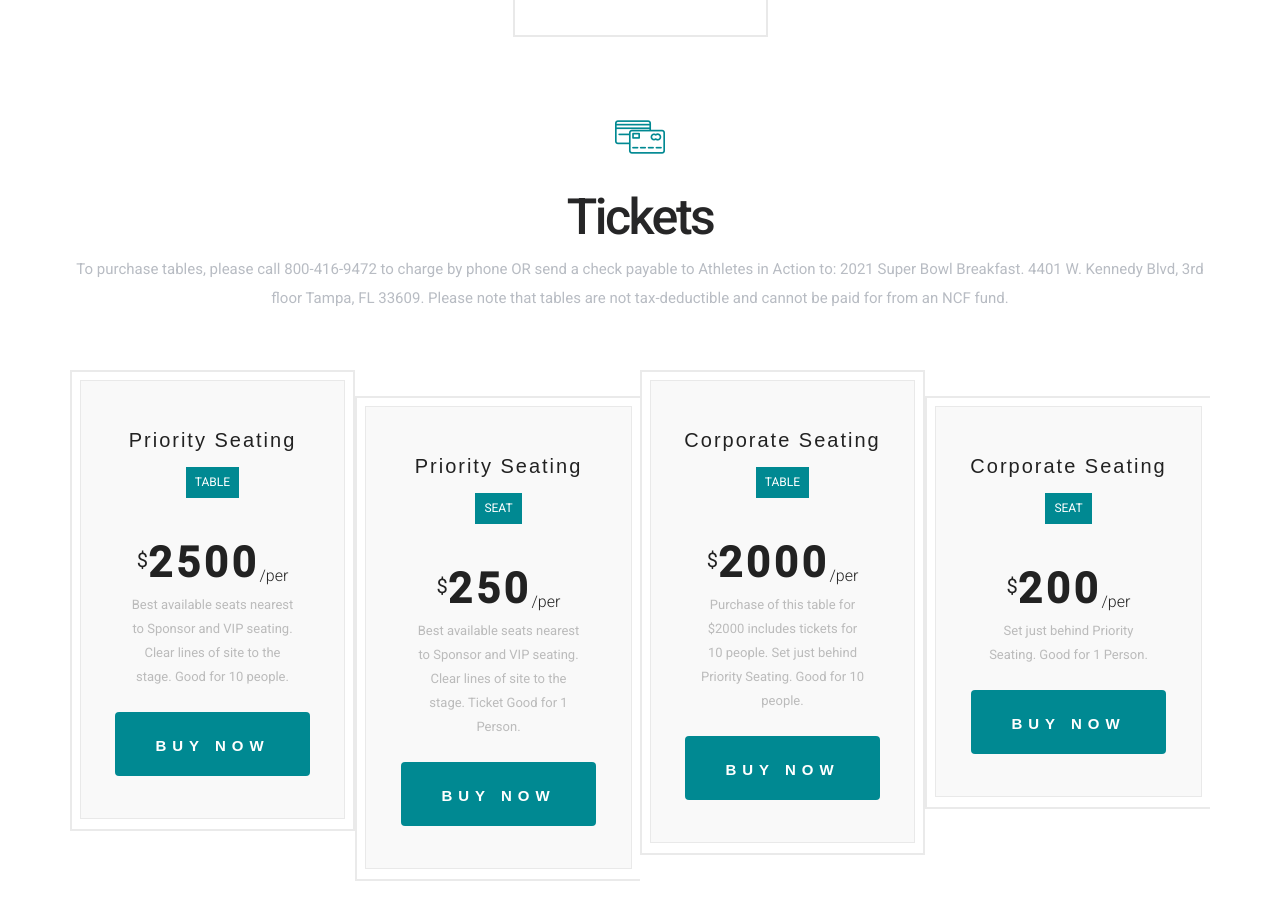
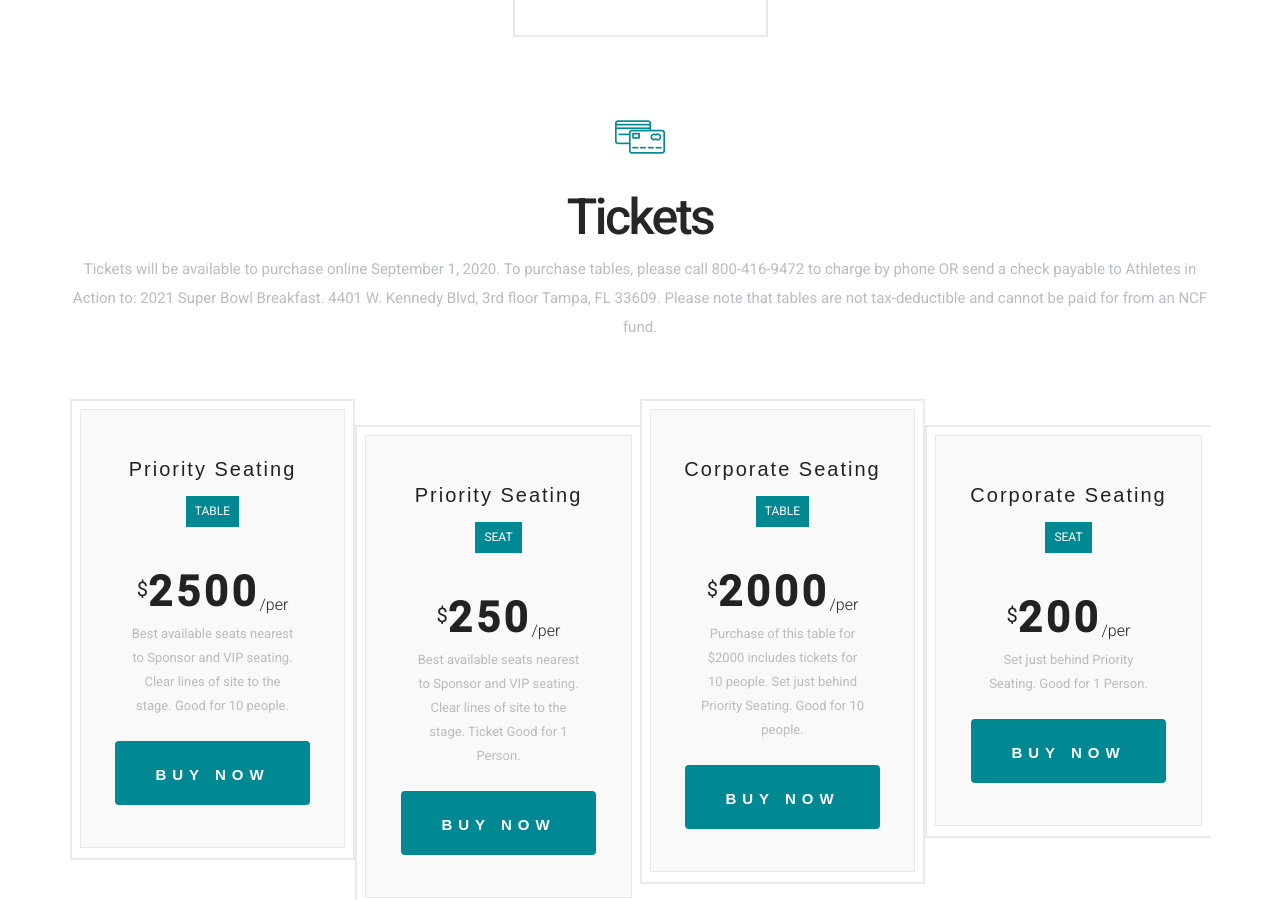
Before and after one commit to AIAUSA/Superbowl, a Jekyll site: the page built from index.md, in a window 1280 px wide and 900 px high, scrolled down 4056 px. Built offline with Jekyll 4.4.1, drawn with Linux system fonts in a browser that asks for light colours; some web fonts are replaced; comment, search, counter and statistics services are not loaded.

Commit message:
Update from Forestry.io AIA Digital updated index.md

```diff
--- a/index.md
+++ b/index.md
@@ -54,10 +54,11 @@ page_sections:
   block: sponsors
 - template: tickets
   block: prices
-  content: 'To purchase tables, please call 800-416-9472 to charge by phone OR send
-    a check payable to Athletes in Action to: 2021 Super Bowl Breakfast. 4401 W. Kennedy
-    Blvd, 3rd floor Tampa, FL 33609. Please note that tables are not tax-deductible
-    and cannot be paid for from an NCF fund.'
+  content: 'Tickets will be available to purchase online September 1, 2020. To purchase
+    tables, please call 800-416-9472 to charge by phone OR send a check payable to
+    Athletes in Action to: 2021 Super Bowl Breakfast. 4401 W. Kennedy Blvd, 3rd floor
+    Tampa, FL 33609. Please note that tables are not tax-deductible and cannot be
+    paid for from an NCF fund.'
 - template: gallery
   block: gallery
 - template: committee
```
